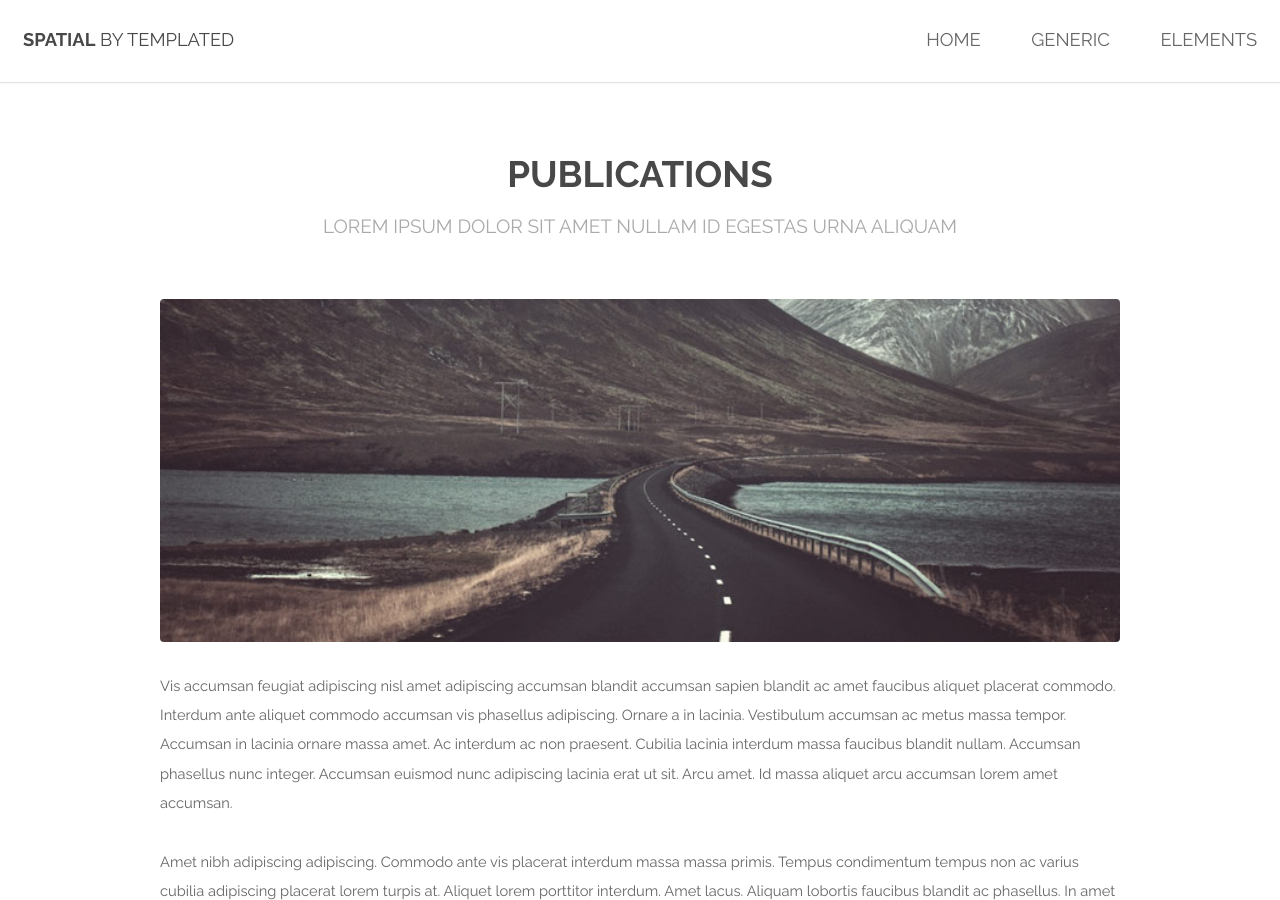
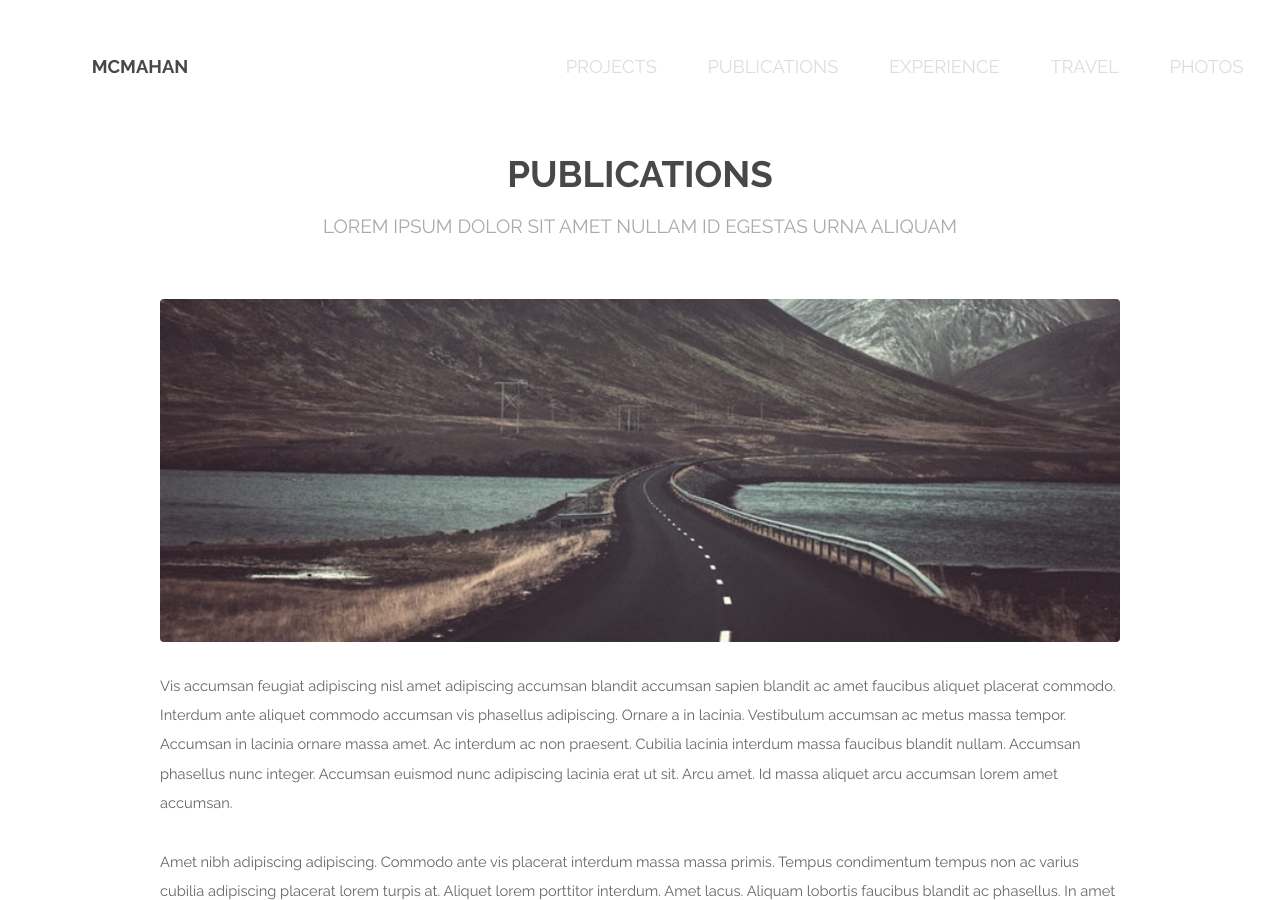
Before and after one commit to jbmcmahan/jbmcmahan.github.io, a Jekyll site: the page built from publications.html, in a window 1280 px wide and 900 px high. Built offline with Jekyll 4.4.1, drawn with Linux system fonts in a browser that asks for light colours; some of the changed text lies outside the part shown.

Commit message:
Update publications.html

```diff
--- a/publications.html
+++ b/publications.html
@@ -1,72 +1,16 @@
-<!DOCTYPE HTML>
-<!--
-	Spatial by TEMPLATED
-	templated.co @templatedco
-	Released for free under the Creative Commons Attribution 3.0 license (templated.co/license)
--->
-<html>
-	<head>
-		<title>Generic - Spatial by TEMPLATED</title>
-		<meta http-equiv="content-type" content="text/html; charset=utf-8" />
-		<meta name="description" content="" />
-		<meta name="keywords" content="" />
-		<!--[if lte IE 8]><script src="js/html5shiv.js"></script><![endif]-->
-		<script src="js/jquery.min.js"></script>
-		<script src="js/skel.min.js"></script>
-		<script src="js/skel-layers.min.js"></script>
-		<script src="js/init.js"></script>
-		<noscript>
-			<link rel="stylesheet" href="css/skel.css" />
-			<link rel="stylesheet" href="css/style.css" />
-			<link rel="stylesheet" href="css/style-xlarge.css" />
-		</noscript>
-	</head>
-	<body>
-
-		<!-- Header -->
-			<header id="header">
-				<h1><strong><a href="index.html">Spatial</a></strong> by Templated</h1>
-				<nav id="nav">
-					<ul>
-						<li><a href="index.html">Home</a></li>
-						<li><a href="generic.html">Generic</a></li>
-						<li><a href="elements.html">Elements</a></li>
-					</ul>
-				</nav>
-			</header>
-
+---
+layout: default
+---
 		<!-- Main -->
 			<section id="main" class="wrapper">
 				<div class="container">
-
 					<header class="major special">
 						<h2>Publications</h2>
 						<p>Lorem ipsum dolor sit amet nullam id egestas urna aliquam</p>
 					</header>
-
 					<a href="#" class="image fit"><img src="images/pic01.jpg" alt="" /></a>
 					<p>Vis accumsan feugiat adipiscing nisl amet adipiscing accumsan blandit accumsan sapien blandit ac amet faucibus aliquet placerat commodo. Interdum ante aliquet commodo accumsan vis phasellus adipiscing. Ornare a in lacinia. Vestibulum accumsan ac metus massa tempor. Accumsan in lacinia ornare massa amet. Ac interdum ac non praesent. Cubilia lacinia interdum massa faucibus blandit nullam. Accumsan phasellus nunc integer. Accumsan euismod nunc adipiscing lacinia erat ut sit. Arcu amet. Id massa aliquet arcu accumsan lorem amet accumsan.</p>
 					<p>Amet nibh adipiscing adipiscing. Commodo ante vis placerat interdum massa massa primis. Tempus condimentum tempus non ac varius cubilia adipiscing placerat lorem turpis at. Aliquet lorem porttitor interdum. Amet lacus. Aliquam lobortis faucibus blandit ac phasellus. In amet magna non interdum volutpat porttitor metus a ante ac neque. Nisi turpis. Commodo col. Interdum adipiscing mollis ut aliquam id ante adipiscing commodo integer arcu amet Ac interdum ac non praesent. Cubilia lacinia interdum massa faucibus blandit nullam. Accumsan phasellus nunc integer. Accumsan euismod nunc adipiscing lacinia erat ut sit. Arcu amet. Id massa aliquet arcu accumsan lorem amet accumsan commodo odio cubilia ac eu interdum placerat placerat arcu commodo lobortis adipiscing semper ornare pellentesque.</p>
 					<p>Amet nibh adipiscing adipiscing. Commodo ante vis placerat interdum massa massa primis. Tempus condimentum tempus non ac varius cubilia adipiscing placerat lorem turpis at. Aliquet lorem porttitor interdum. Amet lacus. Aliquam lobortis faucibus blandit ac phasellus. In amet magna non interdum volutpat porttitor metus a ante ac neque. Nisi turpis. Commodo col. Interdum adipiscing mollis ut aliquam id ante adipiscing commodo integer arcu amet blandit adipiscing arcu ante.</p>
-
 				</div>
 			</section>
-
-		<!-- Footer -->
-			<footer id="footer">
-				<div class="container">
-					<ul class="icons">
-						<li><a href="#" class="icon fa-facebook"></a></li>
-						<li><a href="#" class="icon fa-twitter"></a></li>
-						<li><a href="#" class="icon fa-instagram"></a></li>
-					</ul>
-					<ul class="copyright">
-						<li>&copy; Untitled</li>
-						<li>Design: <a href="http://templated.co">TEMPLATED</a></li>
-						<li>Images: <a href="http://unsplash.com">Unsplash</a></li>
-					</ul>
-				</div>
-			</footer>
-
-	</body>
-</html>
```
